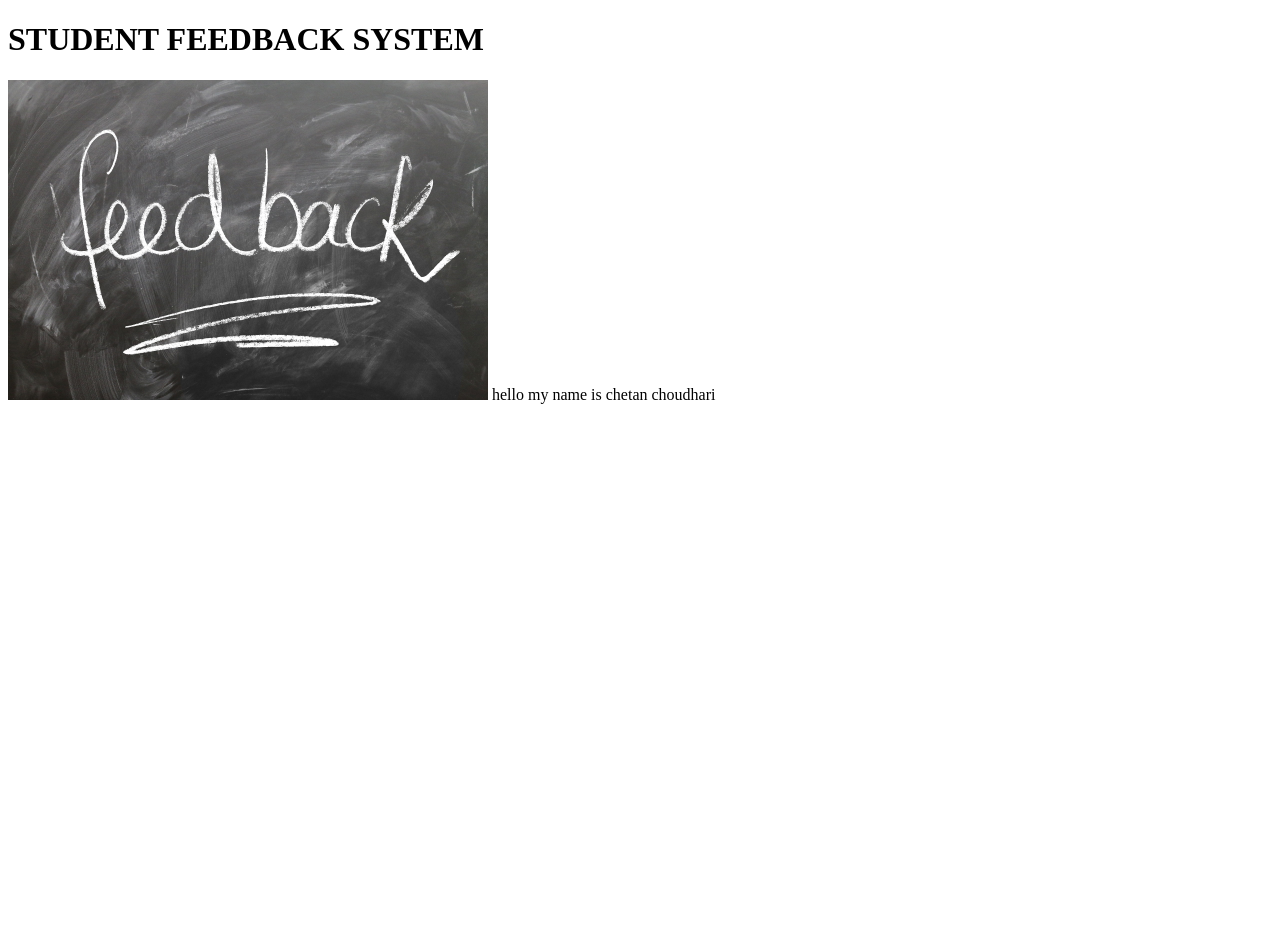
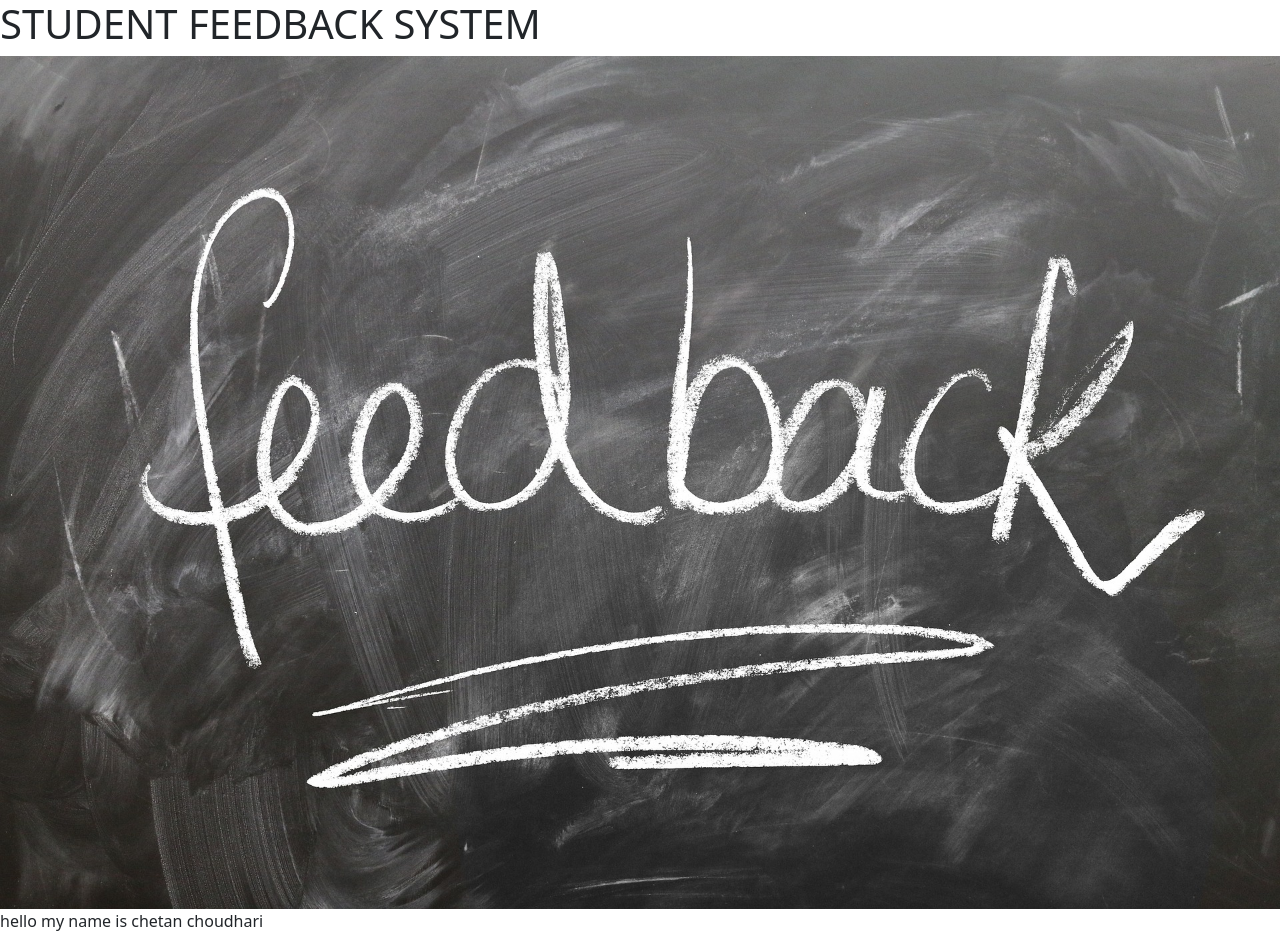
Before and after one commit to cnchoudhari/cnc_web, a Flask app: page / in a window 1280 px wide. Before the commit the page ends 404 px from the top, so only its background shows below. Run offline with Flask 2, Linux system fonts and the light colour scheme.

Commit message:
add requirements.txt

```diff
--- /dev/null
+++ b/requirements.txt
@@ -0,0 +1,2 @@
+Flask
+gunicorn
--- a/templates/home.html
+++ b/templates/home.html
@@ -2,14 +2,19 @@
 
 <html>
 <head>
-  <title>
-    cnc web app
-  </title>
+  <title> cnc web app   </title>
+    <meta charset="utf-8">
+    <meta name="viewport" content="width=device-width,initial-scale=1">
+    <link href="https://cdn.jsdelivr.net/npm/bootstrap@5.0.2/dist/css/bootstrap.min.css" rel="stylesheet" integrity="sha384-EVSTQN3/azprG1Anm3QDgpJLIm9Nao0Yz1ztcQTwFspd3yD65VohhpuuCOmLASjC" crossorigin="anonymous">
+
 </head>
+
   <body>
     <h1> STUDENT FEEDBACK SYSTEM </h1>
-    <img src="https://cncweb.chetanchoudhari.repl.co/static/fdb.jpg"height="320">
-     hello my name is chetan choudhari
+    <img class="img-fluid" src="https://cncweb.chetanchoudhari.repl.co/static/fdb.jpg" >
+     <p>
+       hello my name is chetan choudhari
+     </p>
   </body>
 
 </html>
```
